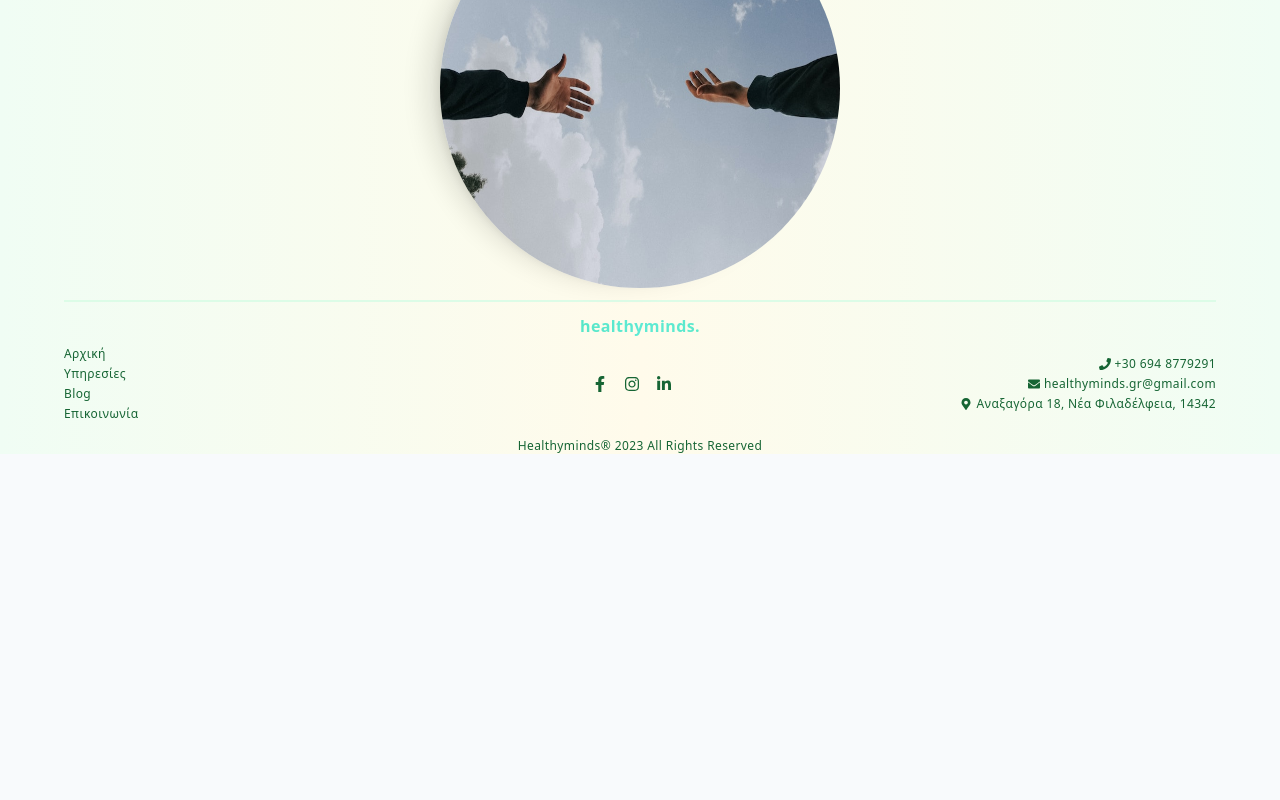
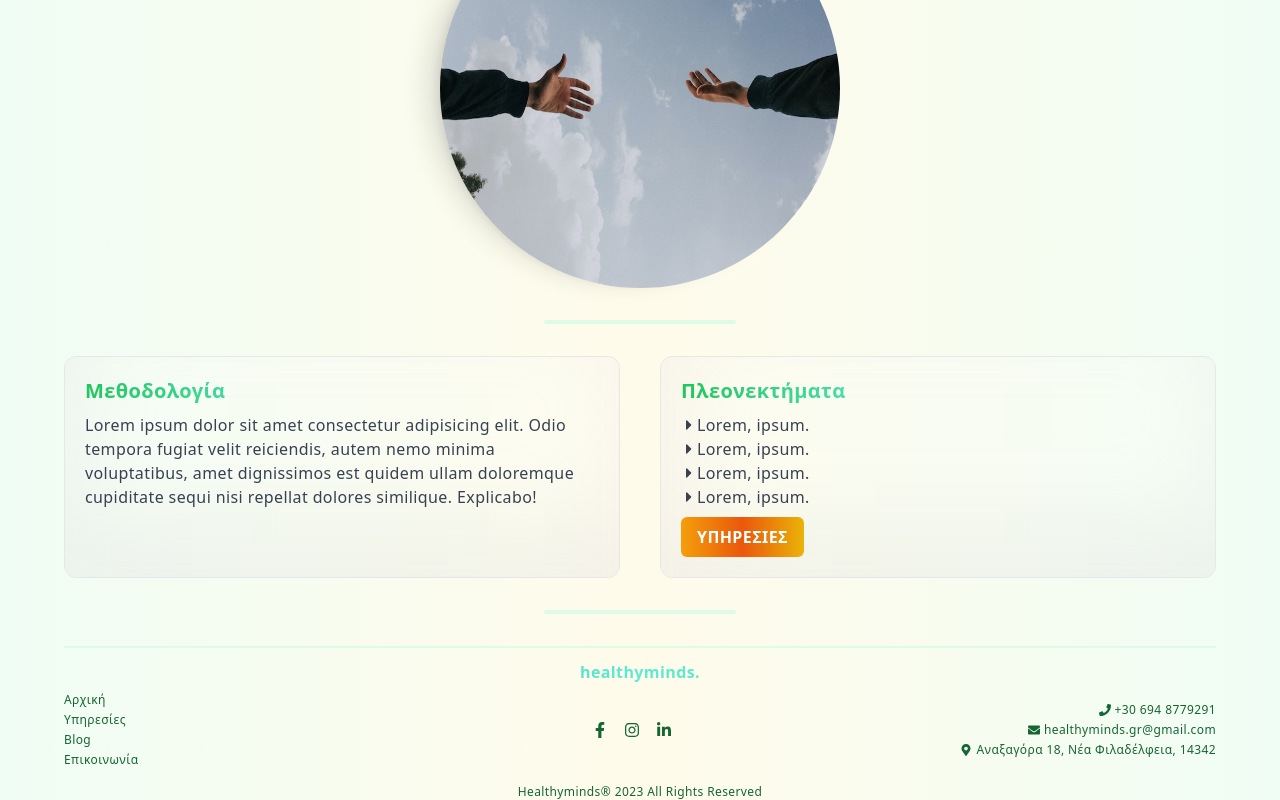
Before and after one commit to kzisopoulos/healthyminds, a Next.js app: page / in a window 1280 px wide. Shown: the part 520-1320 px from the top of the page. Before the commit the page ends 974 px from the top, so only its background shows below. Built offline with nearby package versions, Linux system fonts and the light colour scheme.

Commit message:
More sections of homepage

```diff
--- a/app/page.tsx
+++ b/app/page.tsx
@@ -1,5 +1,6 @@
 import Image from "next/image";
 import Link from "next/link";
+import { FaCaretRight } from "react-icons/fa";
 
 export default function Home() {
   return (
@@ -23,7 +24,6 @@ export default function Home() {
           Γνωριστε μας
         </Link>
       </div>
-      <article className="">
       <Image
         src={"/hero.jpg"}
         alt="Picture one hand trying to help another"
@@ -31,7 +31,50 @@ export default function Home() {
         height={300}
         className=" mx-auto rotate-90 aspect-square rounded-full shadow-xl"
       />
-      </article>
+      <hr className="w-48 h-1 mx-auto my-2 bg-green-100 border-0 rounded md:my-8 dark:bg-gray-700"></hr>
+      <div className="flex flex-col gap-4 justify-center lg:flex-row lg:gap-10">
+        <div className="glassmorphism w-full">
+          <h3 className="green_gradient md:text-xl font-semibold">
+            Μεθοδολογία
+          </h3>
+          <p className="py-2">
+            Lorem ipsum dolor sit amet consectetur adipisicing elit. Odio
+            tempora fugiat velit reiciendis, autem nemo minima voluptatibus,
+            amet dignissimos est quidem ullam doloremque cupiditate sequi nisi
+            repellat dolores similique. Explicabo!
+          </p>
+        </div>
+        <div className="glassmorphism w-full">
+          <h3 className="green_gradient md:text-xl font-semibold">
+            Πλεονεκτήματα
+          </h3>
+          <ul className="py-2">
+            <li className="flex items-center">
+              <FaCaretRight />
+              Lorem, ipsum.
+            </li>
+            <li className="flex items-center">
+              <FaCaretRight />
+              Lorem, ipsum.
+            </li>
+            <li className="flex items-center">
+              <FaCaretRight />
+              Lorem, ipsum.
+            </li>
+            <li className="flex items-center">
+              <FaCaretRight />
+              Lorem, ipsum.
+            </li>
+          </ul>
+          <Link
+            href="/services"
+            className="inline-block uppercase orange_background text-white font-semibold py-2 px-4 text-md rounded-md"
+          >
+            Υπηρεσιες
+          </Link>
+        </div>
+      </div>
+      <hr className="w-48 h-1 mx-auto my-2 bg-green-100 border-0 rounded md:my-8 dark:bg-gray-700"></hr>
     </section>
   );
 }
```
Lines whose indentation alone changed are shown as unchanged.
